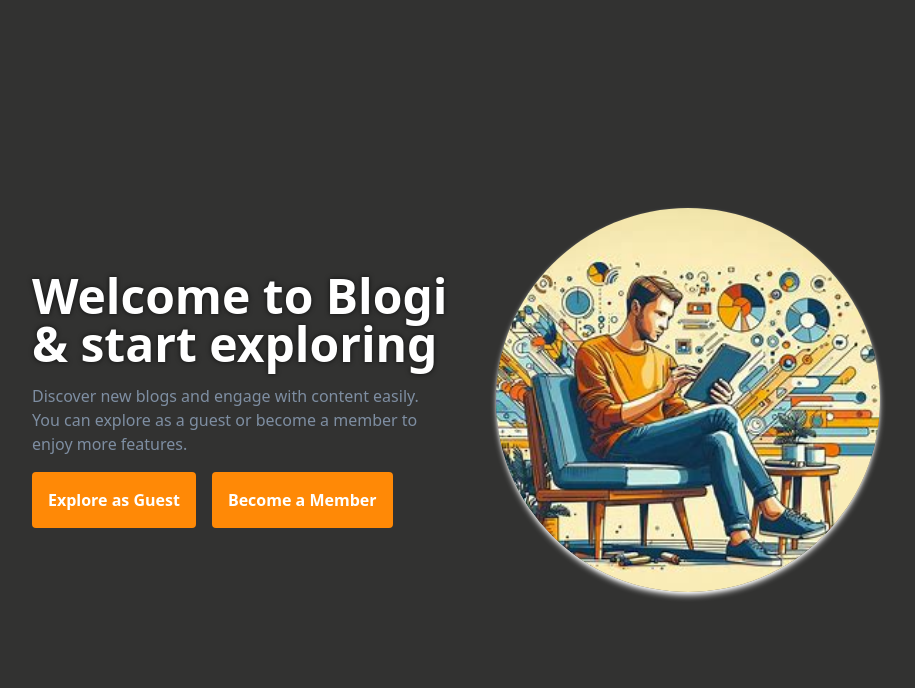
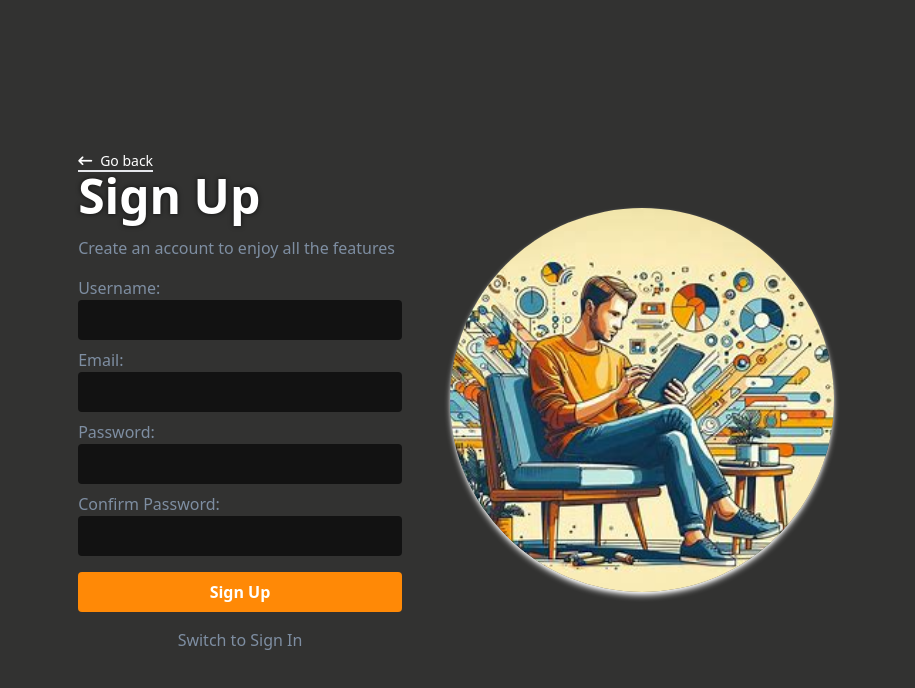
Before and after one commit to NickGV/blog-react, a React (Vite) app: page /auth in a window 1280 px wide. Shown: the top 688 px of the page, without its empty margins (192-1107 px from the left). Built offline with nearby package versions, Linux system fonts and the light colour scheme.

Commit message:
refactor authentication flow: replace SignUpPage with AuthPage and add SignIn/SignUp forms

```diff
--- a/src/App.jsx
+++ b/src/App.jsx
@@ -5,9 +5,9 @@
 import { ExplorePage } from "./pages/ExplorePage";
 import { PostPage } from "./pages/PostPage";
 import { CreatePage } from "./pages/CreatePage";
-import { SignUpPage } from "./pages/SingUpPage";
 import { useState } from "react";
 import { WelcomePage } from "./pages/WelcomePage";
+import { AuthPage } from "./pages/AuthPage";
 
 function App() {
   const [isLogin, setIsLogin] = useState(false);
@@ -28,7 +28,10 @@
           </Routes>
         </PostsProvider>
       ) : (
-        <WelcomePage handleLogin={handleLogin} />
+        <Routes>
+          <Route path="/" element={<WelcomePage handleLogin={handleLogin} />} />
+          <Route path="/auth" element={<AuthPage />} />
+        </Routes>
       )}
     </>
   );
--- /dev/null
+++ b/src/components/SignInForm.jsx
@@ -0,0 +1,45 @@
+import { useState } from "react";
+
+export const SignInForm = () => {
+  const [email, setEmail] = useState("");
+  const [password, setPassword] = useState("");
+  const [error, setError] = useState("");
+
+  const handleSubmit = (e) => {
+    e.preventDefault();
+    // Perform sign-in logic here
+    // You can make an API call or save the user data in a database
+
+    // Reset form fields and error message
+    setEmail("");
+    setPassword("");
+    setError("");
+  };
+
+  return (
+    <>
+      {error && <p className="error text-red-500">{error}</p>}
+      <form onSubmit={handleSubmit} className="mt-4 max-w-sm mx-auto">
+        <label htmlFor="email" className="block text-gray-text">Email:</label>
+        <input
+          type="email"
+          id="email"
+          value={email}
+          onChange={(e) => setEmail(e.target.value)}
+          className="w-full p-2 rounded bg-black-bg text-white mb-2"
+        />
+        <label htmlFor="password" className="block text-gray-text">Password:</label>
+        <input
+          type="password"
+          id="password"
+          value={password}
+          onChange={(e) => setPassword(e.target.value)}
+          className="w-full p-2 rounded bg-black-bg text-white mb-2"
+        />
+        <button type="submit" className="w-full p-2 bg-orange-btn hover:bg-gray-hovered font-semibold rounded mt-2">
+          Sign In
+        </button>
+      </form>
+    </>
+  );
+};
--- /dev/null
+++ b/src/components/SignUpForm.jsx
@@ -0,0 +1,69 @@
+import { useState } from "react";
+
+export const SignUpForm = () => {
+  const [username, setUsername] = useState("");
+  const [email, setEmail] = useState("");
+  const [password, setPassword] = useState("");
+  const [confirmPassword, setConfirmPassword] = useState("");
+  const [error, setError] = useState("");
+
+  const handleSubmit = (e) => {
+    e.preventDefault();
+    if (password !== confirmPassword) {
+      setError("Passwords do not match");
+      return;
+    }
+    // Perform sign-up logic here
+    // You can make an API call or save the user data in a database
+
+    // Reset form fields and error message
+    setUsername("");
+    setEmail("");
+    setPassword("");
+    setConfirmPassword("");
+    setError("");
+  };
+
+  return (
+    <>
+      {error && <p className="error text-red-500">{error}</p>}
+      <form onSubmit={handleSubmit} className="mt-4 max-w-sm mx-auto">
+        <label htmlFor="username" className="block text-gray-text">Username:</label>
+        <input
+          type="text"
+          id="username"
+          value={username}
+          onChange={(e) => setUsername(e.target.value)}
+          className="w-full p-2 rounded bg-black-bg text-white mb-2"
+        />
+        <label htmlFor="email" className="block text-gray-text">Email:</label>
+        <input
+          type="email"
+          id="email"
+          value={email}
+          onChange={(e) => setEmail(e.target.value)}
+          className="w-full p-2 rounded bg-black-bg text-white mb-2"
+        />
+        <label htmlFor="password" className="block text-gray-text">Password:</label>
+        <input
+          type="password"
+          id="password"
+          value={password}
+          onChange={(e) => setPassword(e.target.value)}
+          className="w-full p-2 rounded bg-black-bg text-white mb-2"
+        />
+        <label htmlFor="confirm-password" className="block text-gray-text">Confirm Password:</label>
+        <input
+          type="password"
+          id="confirm-password"
+          value={confirmPassword}
+          onChange={(e) => setConfirmPassword(e.target.value)}
+          className="w-full p-2 rounded bg-black-bg text-white mb-2"
+        />
+        <button type="submit" className="w-full p-2 bg-orange-btn hover:bg-gray-hovered font-semibold rounded mt-2">
+          Sign Up
+        </button>
+      </form>
+    </>
+  );
+};
--- /dev/null
+++ b/src/pages/AuthPage.jsx
@@ -0,0 +1,46 @@
+import { useState } from "react";
+import { Link } from "react-router-dom";
+import singUpImg from "../assets/singUpImg.jpeg";
+import { SignInForm } from "../components/SignInForm";
+import { SignUpForm } from "../components/SignUpForm";
+
+export const AuthPage = () => {
+  const [isSignUp, setIsSignUp] = useState(true);
+
+  return (
+    <div className="flex flex-col md:flex-row justify-center items-center h-screen gap-8 text-white w-full bg-gray-bg p-4">
+      <div className="text-center md:text-left order-2 md:order-1 p-4 max-w-md">
+        <Link
+          to="/"
+          className="text-sm border-b-2 hover:border-orange-btn transition-colors hover:text-orange-btn"
+        >
+          <i className="fa-solid fa-arrow-left-long mr-2"></i>
+          Go back
+        </Link>
+        <h2 className="text-5xl font-bold mb-4 text-shadow-lg">
+          {isSignUp ? "Sign Up" : "Sign In"}
+        </h2>
+        <p className="text-gray-text mb-4">
+          {isSignUp
+            ? "Create an account to enjoy all the features"
+            : "Sign in to your account"}
+        </p>
+        {isSignUp ? <SignUpForm /> : <SignInForm />}
+        <a
+          href="#"
+          className="block text-center text-gray-text hover:underline mt-4"
+          onClick={() => setIsSignUp(!isSignUp)}
+        >
+          {isSignUp ? "Switch to Sign In" : "Switch to Sign Up"}
+        </a>
+      </div>
+      <div className="order-1 md:order-2 md:w-96 md:h-96">
+        <img
+          src={singUpImg}
+          alt="Auth"
+          className="w-full h-full shadow-md shadow-white rounded-full"
+        />
+      </div>
+    </div>
+  );
+};
--- a/src/pages/SingUpPage.jsx
+++ /dev/null
@@ -1,78 +0,0 @@
-import { useState } from "react";
-import singUpImg from "../assets/singUpImg.jpeg";
-
-export const SignUpPage = ({ handleLogin }) => {
-  const [email, setEmail] = useState("");
-  const [password, setPassword] = useState("");
-  const [confirmPassword, setConfirmPassword] = useState("");
-  const [error, setError] = useState("");
-
-  const handleSubmit = (e) => {
-    handleLogin();
-    e.preventDefault();
-
-    if (password !== confirmPassword) {
-      setError("Passwords do not match");
-      return;
-    }
-
-    // Perform sign-up logic here
-    // You can make an API call or save the user data in a database
-
-    // Reset form fields and error message
-    setEmail("");
-    setPassword("");
-    setConfirmPassword("");
-    setError("");
-  };
-
-  return (
-    <div className="flex flex-col md:flex-row justify-center items-center h-screen gap-4 text-white w-full">
-      <div className="text-center md:text-left order-2 md:order-1 p-4">
-        <h2 className="text-5xl font-bold mb-2 whitespace-pre-line">
-          Welcome to Blogi & start exploring
-        </h2>
-        <p>Discover new blogs and engage with content easily</p>
-
-        <button
-          className="w-full md:w-36 p-4 bg-gray-700 hover:bg-gray-600 font-semibold rounded mt-4"
-          onClick={handleLogin}
-        >
-          Continue
-        </button>
-        {/* {error && <p className="error">{error}</p>}
-        <form onSubmit={handleSubmit}>
-          <label htmlFor="email">Email:</label>
-          <input
-            type="email"
-            id="email"
-            value={email}
-            onChange={(e) => setEmail(e.target.value)}
-          />
-          <label htmlFor="password">Password:</label>
-          <input
-            type="password"
-            id="password"
-            value={password}
-            onChange={(e) => setPassword(e.target.value)}
-          />
-          <label htmlFor="confirm-password">Confirm Password:</label>
-          <input
-            type="password"
-            id="confirm-password"
-            value={confirmPassword}
-            onChange={(e) => setConfirmPassword(e.target.value)}
-          />
-          <button type="submit">Sign Up</button>
-        </form> */}
-      </div>
-      <div className="order-1 md:order-2 md:w-96  md:h-96 ">
-        <img
-          src={singUpImg}
-          alt=""
-          className="w-full h-full shadow-md shadow-white rounded-full"
-        />
-      </div>
-    </div>
-  );
-};
```
